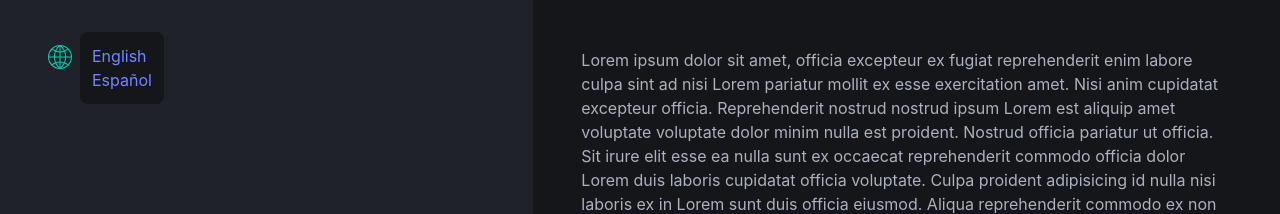
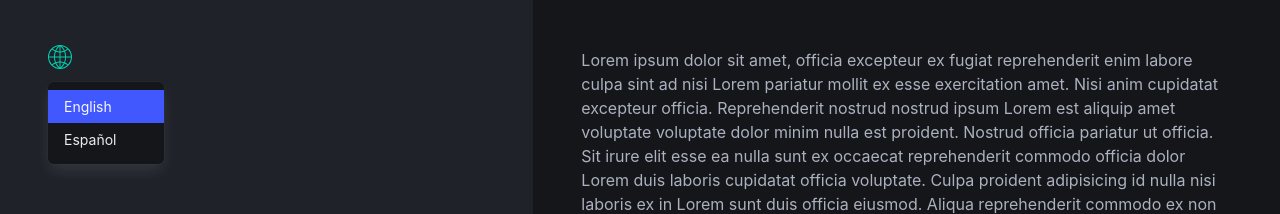
Before and after one commit to tocuto/tocuto.github.io, a Svelte app: page / in a window 1280 px wide. Both pictures are taken after a click on the button 60 px from the left and 60 px from the top of the page. Shown: the top 214 px of the page. Built offline with nearby package versions, Linux system fonts and the light colour scheme.

Commit message:
Improve language selector style

```diff
--- a/src/App.svelte
+++ b/src/App.svelte
@@ -7,7 +7,22 @@
   import { animate } from "./animation";
   import { onMount } from "svelte";
 
+  let mounted = false;
+  const langs = {} as Record<string, HTMLAnchorElement>;
   let selector: HTMLDivElement;
+  let menu: HTMLDivElement;
+  let selected: Locale | undefined = undefined;
+
+  lang.subscribe((key) => {
+    if (!mounted) {
+      selected = key;
+      return;
+    }
+
+    if (!!selected) langs[selected].classList.remove("is-active");
+    selected = key;
+    langs[selected].classList.add("is-active");
+  });
 
   const langSetter = (key: string) => {
     return () => {
@@ -16,32 +31,37 @@
   };
 
   const toggleSelector = () => {
-    if (selector.hidden) {
-      selector.hidden = false;
-      animate(selector, "fadeIn", "150ms");
-      return;
+    if (selector.classList.contains("is-active")) {
+      return animate(menu, "fadeOut", "150ms").then(() => {
+        selector.classList.remove("is-active");
+      });
     }
-    animate(selector, "fadeOut", "150ms").then(() => {
-      selector.hidden = true;
-    });
+
+    selector.classList.add("is-active");
+    animate(menu, "fadeIn", "150ms");
   };
 
   onMount(() => {
+    mounted = true;
+    if (!!selected) langs[selected].classList.add("is-active");
+
     selector.addEventListener("click", (evt) => {
       evt.stopPropagation();
     });
+
     window.addEventListener("click", () => {
-      if (selector.hidden) return;
-      toggleSelector();
+      if (selector.classList.contains("is-active")) {
+        toggleSelector();
+      }
     });
   });
 </script>
 
 <main>
-  <div class="lang-selector">
+  <div class="dropdown" bind:this={selector}>
     <button
       type="button"
-      class="i18n has-text-primary"
+      class="is-size-4 has-text-primary"
       on:click={(evt) => {
         toggleSelector();
         evt.stopPropagation();
@@ -49,29 +69,25 @@
     >
       <I18n />
     </button>
-    <div class="locales" hidden bind:this={selector}>
-      <ul>
+    <div class="dropdown-menu" bind:this={menu}>
+      <div class="dropdown-content">
         {#each Object.entries(locales) as [key, name]}
-          <li>
-            <a href={null} on:click={langSetter(key)}>
-              {name}
-            </a>
-          </li>
+          <a
+            class="dropdown-item"
+            href={null}
+            bind:this={langs[key]}
+            on:click={langSetter(key)}
+          >
+            {name}
+          </a>
         {/each}
-      </ul>
+      </div>
     </div>
   </div>
 
   <div class="columns m-0 page">
     <div
-      class={`
-          column
-          is-row-start-1
-          is-row-end-1
-          is-5
-          has-background-black-ter
-          intro
-      `}
+      class="column is-row-start-1 is-row-end-1 is-5 has-background-black-ter intro"
     >
       <Hero />
     </div>
@@ -87,39 +103,26 @@
 
   $break: iv.$tablet;
 
-  .lang-selector {
-    $size: 1.5rem;
+  .dropdown {
+    position: absolute;
+    top: 0;
 
-    display: flex;
-    position: absolute;
-    margin: 2.25rem;
-    top: 0;
-    column-gap: 0.5rem;
+    .dropdown-menu {
+      min-width: auto;
+    }
 
-    .i18n {
-      font-size: $size;
-      width: 1em;
-      height: 1em;
+    @include mixins.until($break) {
+      margin: 2.25rem;
+      right: 0;
 
-      &:hover {
-        cursor: pointer;
+      .dropdown-menu {
+        left: auto;
+        right: 0;
       }
     }
 
-    .locales {
-      margin-top: -1em;
-      background-color: iv.$black-bis;
-      border-radius: 0.5rem;
-      padding: 0.75rem;
-    }
-
-    @include mixins.until($break) {
-      right: 0;
-      flex-direction: row-reverse;
-    }
     @include mixins.from($break) {
       position: fixed;
-      left: 0;
       margin: 3rem;
       z-index: 1;
     }
```
